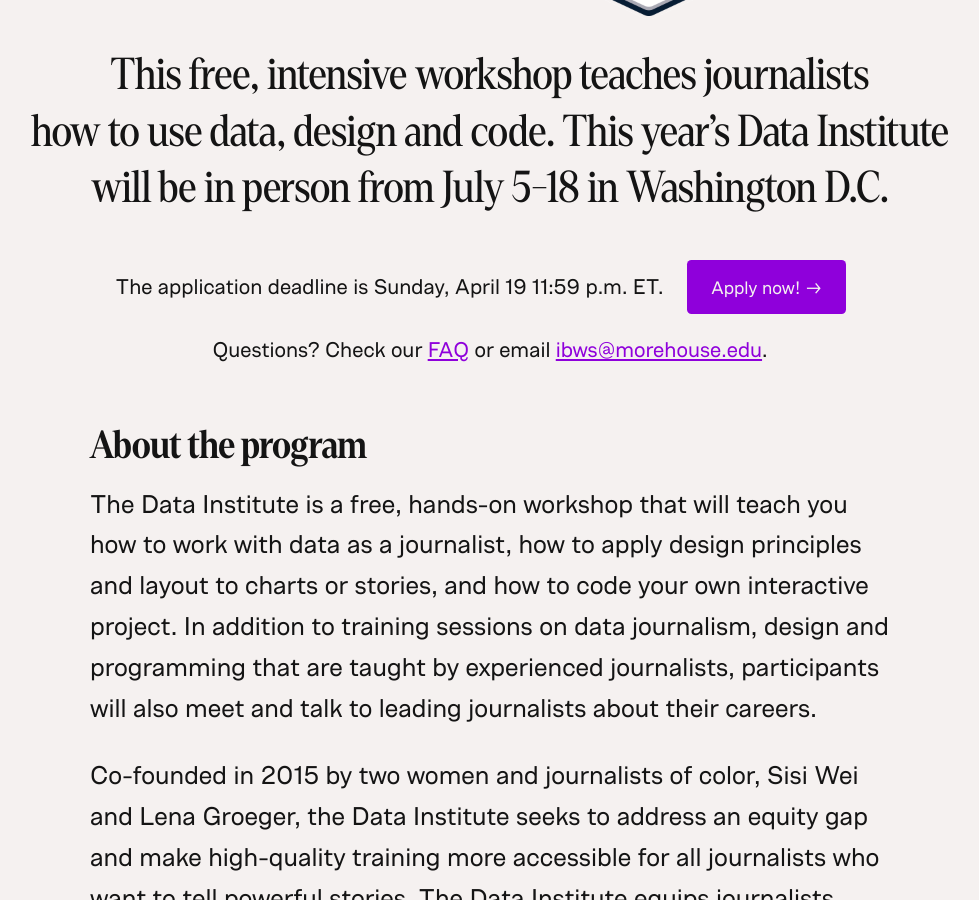
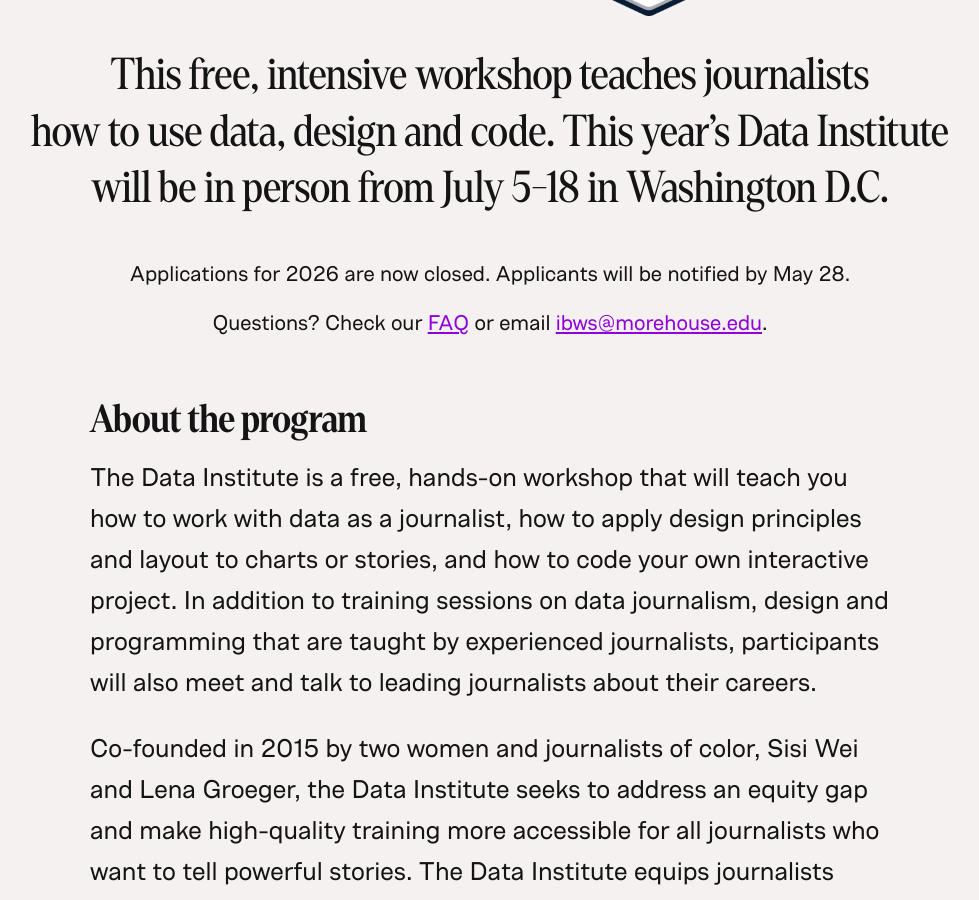
Before and after one commit to OpenNews/datainstitute-website, a Jekyll site: the page built from homepage.md, in a window 1280 px wide and 900 px high, scrolled down 775 px. Shown: the whole window, without its empty margins (150-1129 px from the left). Built offline with Jekyll 4.4.1, drawn with Linux system fonts in a browser that asks for light colours.

Commit message:
closing application for 2026

```diff
--- a/homepage.md
+++ b/homepage.md
@@ -8,10 +8,10 @@ title: The Data Institute 2026
      <p class="big-type">This free, intensive workshop teaches journalists how&nbsp;to&nbsp;use data, design and code. This year&rsquo;s Data Institute will be in person from July 5-18 in Washington D.C.</p>
 
       <div class="sub-nav">
-        <!-- <p><span>Applications for 2025 are now closed. Applicants will be notified by May 28.</span></p>  -->
-        <!-- Congratulations to the <a href="/2025/">class of 2025</a>! -->
+        <p><span>Applications for 2026 are now closed. Applicants will be notified by May 28.</span></p>
+        <!-- Congratulations to the <a href="/2025/">class of 2025</a>!
         <p>The application deadline is Sunday, April 19 11:59 p.m. ET.
-         <span><a href="/apply/" class="button">Apply now! &rarr;</a></span></p>
+         <span><a href="/apply/" class="button">Apply now! &rarr;</a></span></p> -->
         <p>Questions? Check our <a href="#faq">FAQ</a> or email <a href="mailto:ibws@morehouse.edu">ibws@morehouse.edu</a>.</p>
     </div>
 </div>
```
Also changed, not shown: apply.md (+2 -4 lines).
